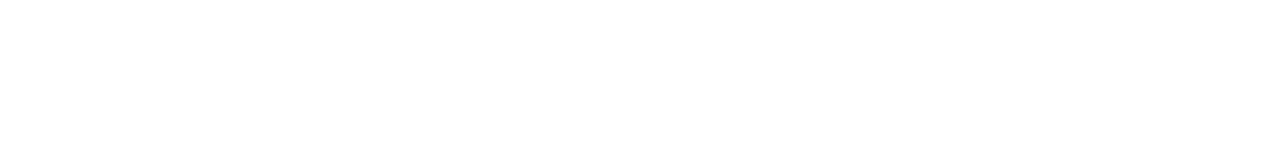
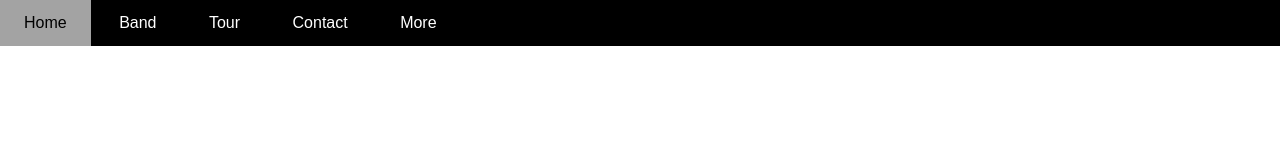
Before and after one commit to huynvn010193/HTML-CSS, a plain HTML site: page html-css-F8/w3_band/index.html in a window 1280 px wide. Drawn offline with Linux system fonts and the light colour scheme.

Commit message:
F8.37.headerCSS

```diff
--- /dev/null
+++ b/html-css-F8/note.txt
@@ -0,0 +1 @@
+- Viết tắt: ul#nav>li*5>a
--- a/html-css-F8/w3_band/assets/css/style.css
+++ b/html-css-F8/w3_band/assets/css/style.css
@@ -3,3 +3,60 @@
   margin: 0;
   box-sizing: border-box;
 }
+
+html {
+  font-family: Arial, Helvetica, sans-serif;
+}
+
+/*
+  1. Từ ngoài vào trong
+  2. Từ trên xuống dưới
+  3. Tổng quan đến chi tiết
+*/
+
+/*1. Vị trí
+  2. Kích thước
+  3. Màu sắc
+  4. Kiểu dáng(kiểu chữ, hình tròn, vuông...)
+*/
+
+#main {
+}
+
+#header {
+  height: 46px;
+  background-color: #000;
+}
+
+#nav {
+}
+
+#nav li {
+  display: inline-block;
+}
+
+#nav li a {
+  color: #fff;
+  text-decoration: none;
+  line-height: 46px;
+  padding: 0 24px;
+  display: inline-block;
+}
+
+#nav li:hover a {
+  color: #000;
+  background-color: #cccc;
+}
+
+#nav .subnav {
+  display: none;
+}
+
+#slider {
+}
+
+#content {
+}
+
+#footer {
+}
--- a/html-css-F8/w3_band/index.html
+++ b/html-css-F8/w3_band/index.html
@@ -8,7 +8,22 @@
 </head>
 <body>
   <div id="main">
-    <div id="header"></div>
+    <div id="header">
+      <ul id="nav">
+        <li><a href="">Home</a></li>
+        <li><a href="">Band</a></li>
+        <li><a href="">Tour</a></li>
+        <li><a href="">Contact</a></li>
+        <li>
+          <a href="">More</a>
+          <ul class="subnav">
+            <li><a href="">Merchansite</a></li>
+            <li><a href="">Extras</a></li>
+            <li><a href="">Media</a></li>
+          </ul>
+        </li>
+      </ul>
+    </div>
     <div id="slider"></div>
     <div id="content"></div>
     <div id="footer"></div>
```
